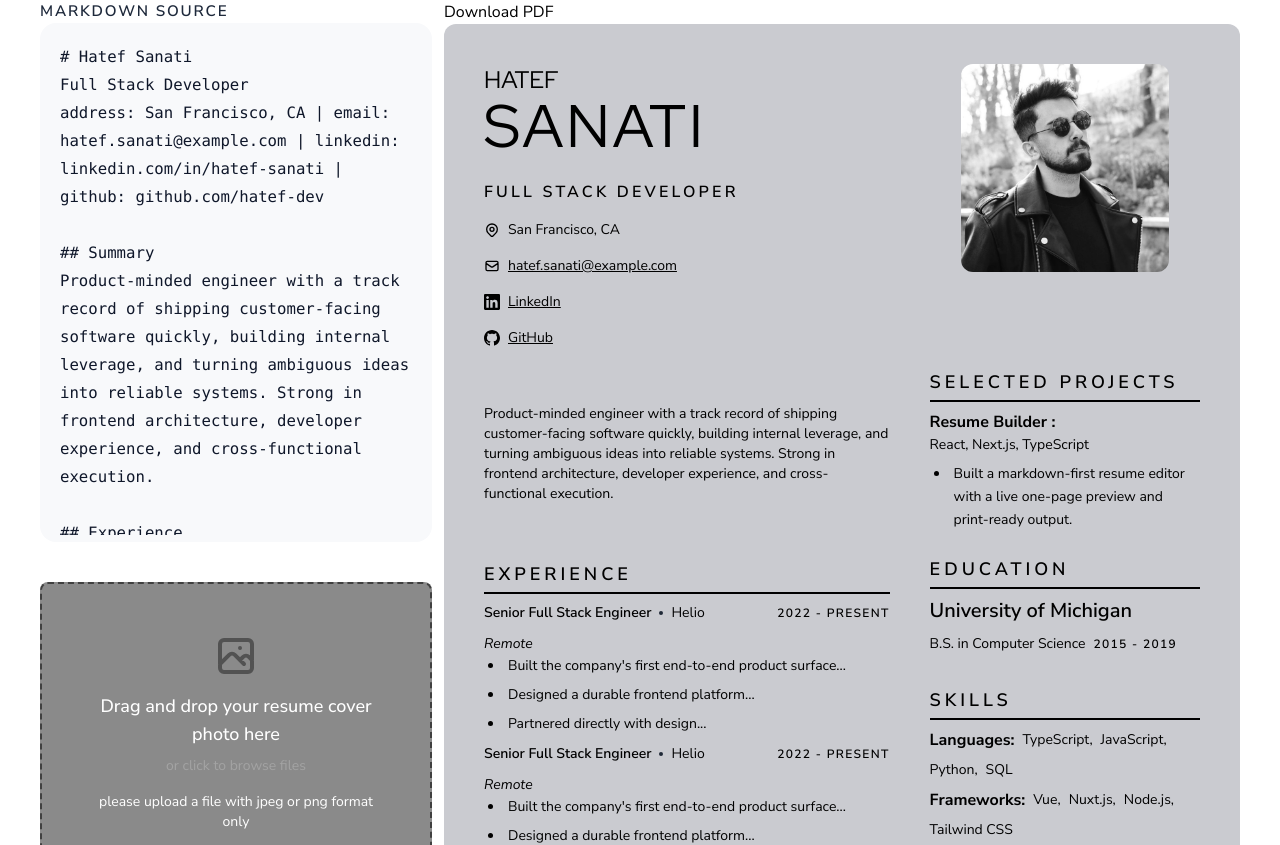
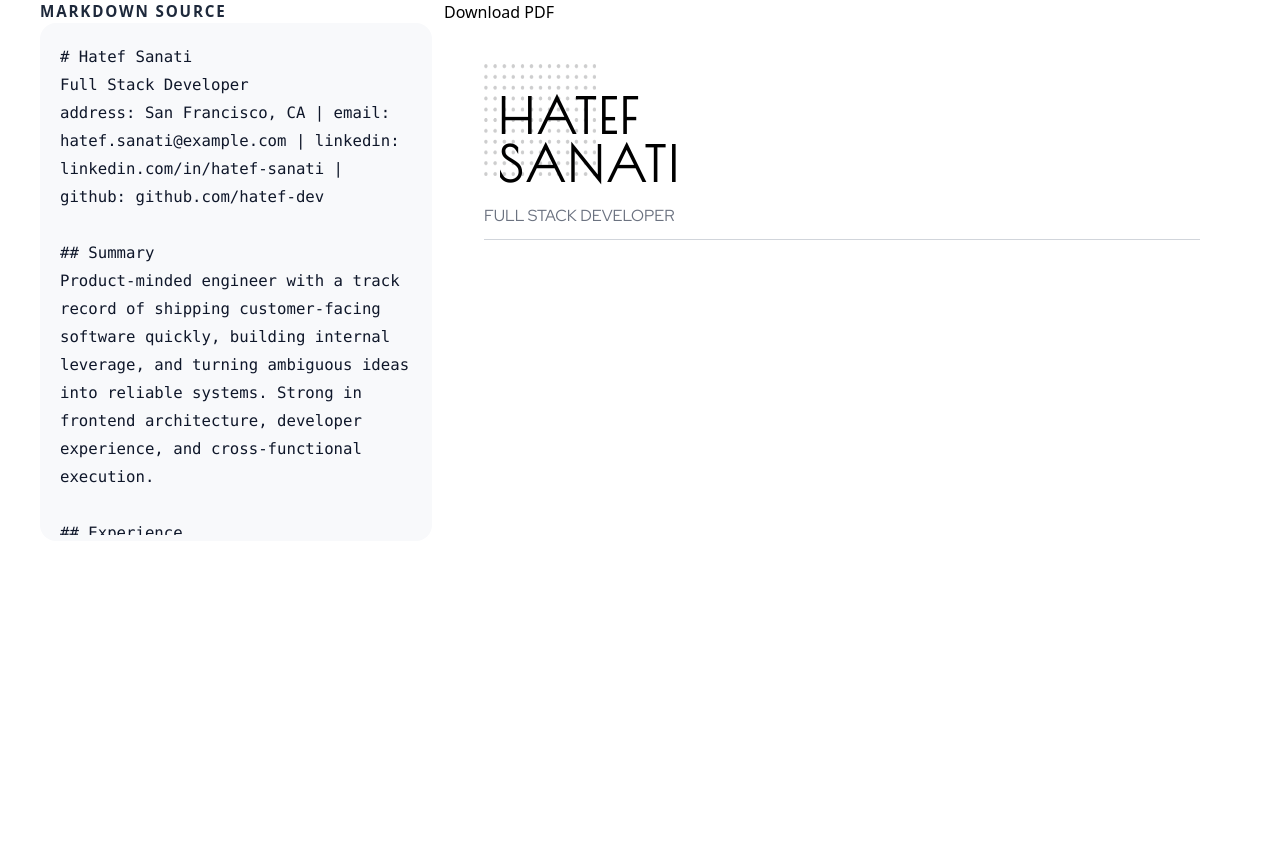
Before and after one commit to hatef-dev/resume, a Vue app: page /edit in a window 1280 px wide. Shown: the top 845 px of the page. After the commit the page ends 800 px from the top, so only its background shows below. Built offline with nearby package versions, Linux system fonts and the light colour scheme.

Commit message:
header of Creative temlapte

```diff
--- a/src/assets/index.css
+++ b/src/assets/index.css
@@ -2,11 +2,16 @@
 @import url('https://fonts.googleapis.com/css2?family=Roboto+Mono:ital,wght@0,100..700;1,100..700&display=swap');
 @import url('https://fonts.googleapis.com/css2?family=Nunito+Sans:ital,opsz,wght@0,6..12,200..1000;1,6..12,200..1000&display=swap');
 @import url('https://fonts.googleapis.com/css2?family=Red+Hat+Display:ital,wght@0,300..900;1,300..900&display=swap');
+@import url('https://fonts.googleapis.com/css2?family=Poiret+One&display=swap');
 @tailwind base;
 @tailwind components;
 @tailwind utilities;
 
 
+.poiret-one {
+  font-family: "Poiret One", sans-serif;
+  font-style: normal;
+}
 .roboto{
   font-family: "Roboto Mono", monospace;
 }
--- a/src/router/index.js
+++ b/src/router/index.js
@@ -12,7 +12,7 @@ const router = createRouter({
     {
       path: "/edit",
       name: "edit",
-      component: () => import("../views/Resume/Modern.vue"),
+      component: () => import("../views/Resume/Creative.vue"),
     },
     {
       path: "/AboutUs",
--- /dev/null
+++ b/src/views/Resume/Creative.vue
@@ -0,0 +1,83 @@
+<template>
+  <div class="container">
+    <div class="block grid-cols-3 gap-x-3 md:grid">
+      <aside class="col-span-1 w-full overflow-hidden">
+        <h3
+          class="whitespace-nowrap text-[0.95rem] font-semibold uppercase tracking-[0.12em] text-slate-800 dark:text-slate-200"
+        >
+          Markdown source
+        </h3>
+        <MarkDown @sections="(val) => (sections = val)" class="mb-10" />
+      </aside>
+      <aside class="col-span-2 relative">
+        <DownloadPdf :sections="sections" />
+        <div class="rounded-xl overflow-hidden">
+          <div id="resume-preview" ref="preview" class="bg-white p-10 relative">
+            <div class="relative">
+              <img src="../../assets/dot.png" class="w-28 h-28 absolute opacity-20 z-0" />
+            </div>
+            <div v-for="(section, i) in sections" :key="i">
+              <div v-if="section.type === 'header'">
+                <div class="px-3.5 font-semibold tracking-[0.2em] uppercase poiret-one mt-7">
+                  <h1 class="text-5xl">
+                    {{ firstName }}
+                  </h1>
+                  <h1 class="text-5xl">{{ lastName }}</h1>
+                </div>
+                <div class="mt-4">
+                  <h2 class="text-base red-hat-display uppercase text-gray-500">
+                    {{ section.role }}
+                  </h2>
+                </div>
+                <div class="mt-2 h-1 border-b border-gray-300 dark:border-gray-700"></div>
+              </div>
+            </div>
+          </div>
+        </div>
+      </aside>
+    </div>
+  </div>
+</template>
+<script>
+import DownloadPdf from "@/components/DownloadPdf.vue";
+import MarkDown from "@/components/MarkDown.vue";
+import dot from "@/assets/dot.png";
+export default {
+  components: {
+    DownloadPdf,
+    MarkDown,
+    dot,
+  },
+  name: "Creative",
+  data() {
+    return {
+      firstName: "",
+      lastName: "",
+      sections: [],
+    };
+  },
+  watch: {
+    sections(newSections) {
+      if (newSections && newSections[0]) {
+        this.spaceBetweenFirstNameAndLastName(newSections[0].title);
+      }
+    },
+  },
+  mounted() {
+    // Only call if sections already exist
+    if (this.sections && this.sections[0]) {
+      this.spaceBetweenFirstNameAndLastName(this.sections[0].title);
+    }
+  },
+  methods: {
+    spaceBetweenFirstNameAndLastName(title) {
+      const fullName = title;
+
+      const parts = fullName.trim().split(/\s+/);
+
+      this.firstName = parts.shift() || "";
+      this.lastName = parts.join(" ");
+    },
+  },
+};
+</script>
```
Also changed, not shown: src/assets/dot.png (added).
